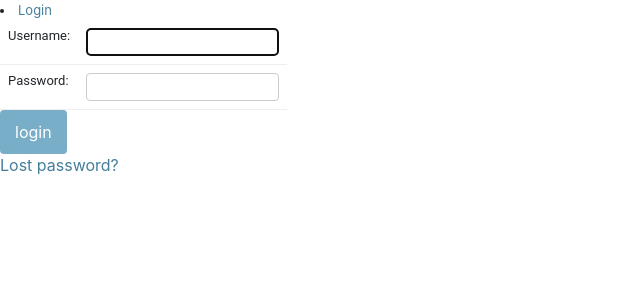
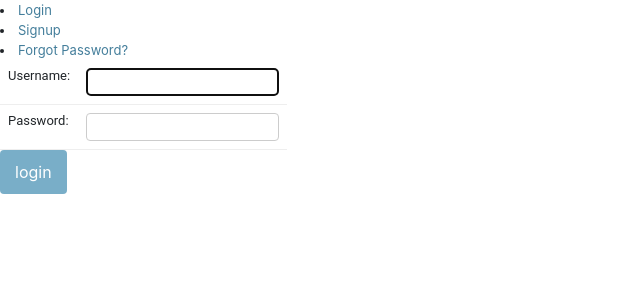
Before and after one commit to BrandWest/ShopifyDevChallenge, a Django app: page /login/ in a window 1280 px wide. Shown: the top 300 px of the page, without its empty margins (0-640 px from the left). Run offline with Django 3.2, Linux system fonts and the light colour scheme; parts of the project's set-up code (start-up, migrations or seed data) failed here and were passed over; some libraries are stand-ins or nearby versions.

Commit message:
Added links to signup and forgot password onto login home page

```diff
--- a/shop/templates/registration/login.html
+++ b/shop/templates/registration/login.html
@@ -1,7 +1,8 @@
 {% extends "base.html" %}
 
 {% block content %}
-
+    <li><a href="{% url 'signup'%}?next={{request.path}}">Signup</a></li>
+    <li><a href="{% url 'password_reset'%}?next={{request.path}}">Forgot Password?</a></li>
     {% if form.errors %}
     <p>Your username and password didn't match. Please try again.</p>
     {% endif %}
@@ -30,5 +31,4 @@
         <input type="submit" value="login" />
         <input type="hidden" name="next" value="{{ next }}" />
     </form>
-    <p><a href="{% url 'password_reset' %}">Lost password?</a></p>
 {% endblock %}
```
Also changed, not shown: db.sqlite3, shop/templates/commons/password_reset.html (deleted).
